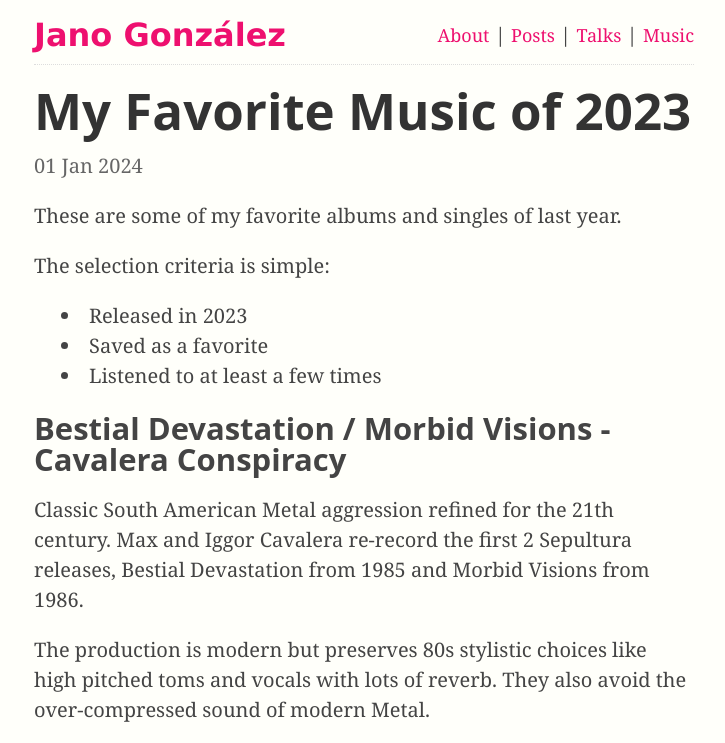
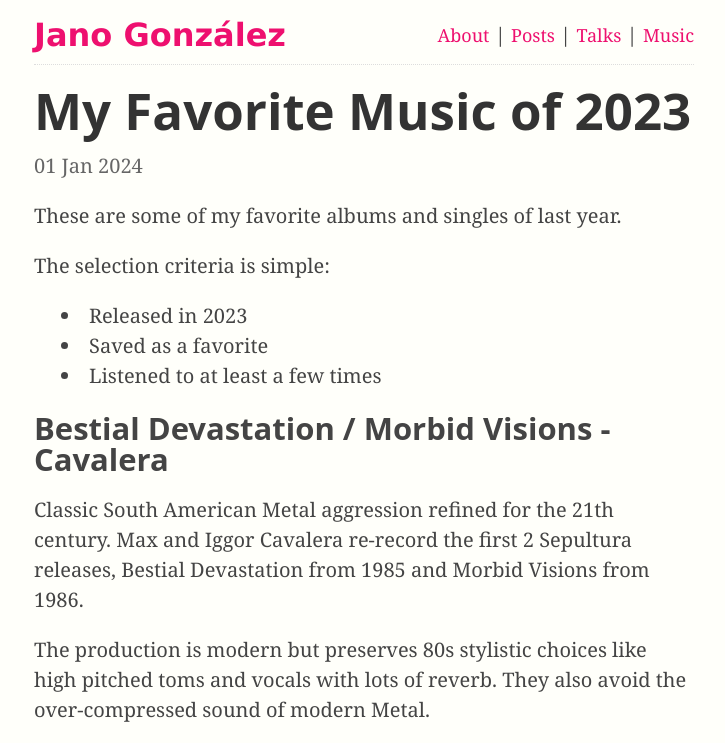
Before and after one commit to janogonzalez/janogonzalez.github.io, a Jekyll site: the page built from _posts/2024-01-01-my-favorite-music-of-2023.md, in a window 1280 px wide and 1400 px high. Shown: the top 743 px of the window, without its empty margins (276-1001 px from the left). Built offline with Jekyll 4.4.1, drawn with Linux system fonts in a browser that asks for light colours; some of the changed text lies outside the part shown.

Commit message:
fix typos

```diff
--- a/_posts/2024-01-01-my-favorite-music-of-2023.md
+++ b/_posts/2024-01-01-my-favorite-music-of-2023.md
@@ -14,7 +14,7 @@
 - Saved as a favorite
 - Listened to at least a few times
 
-## Bestial Devastation / Morbid Visions - Cavalera Conspiracy
+## Bestial Devastation / Morbid Visions - Cavalera
 
 Classic South American Metal aggression refined for the 21th century. Max and
 Iggor Cavalera re-record the first 2 Sepultura releases, Bestial Devastation
```
Also changed, not shown: other parts of _posts/2024-01-01-my-favorite-music-of-2023.md (+1 -1 lines).
